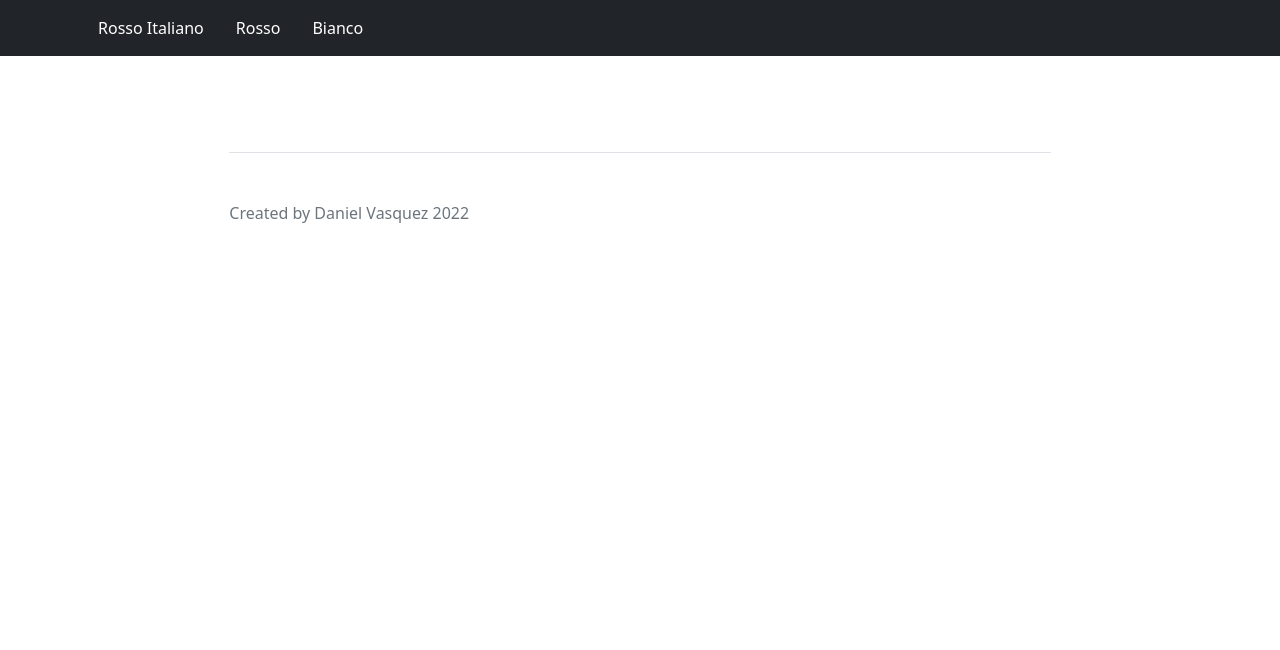
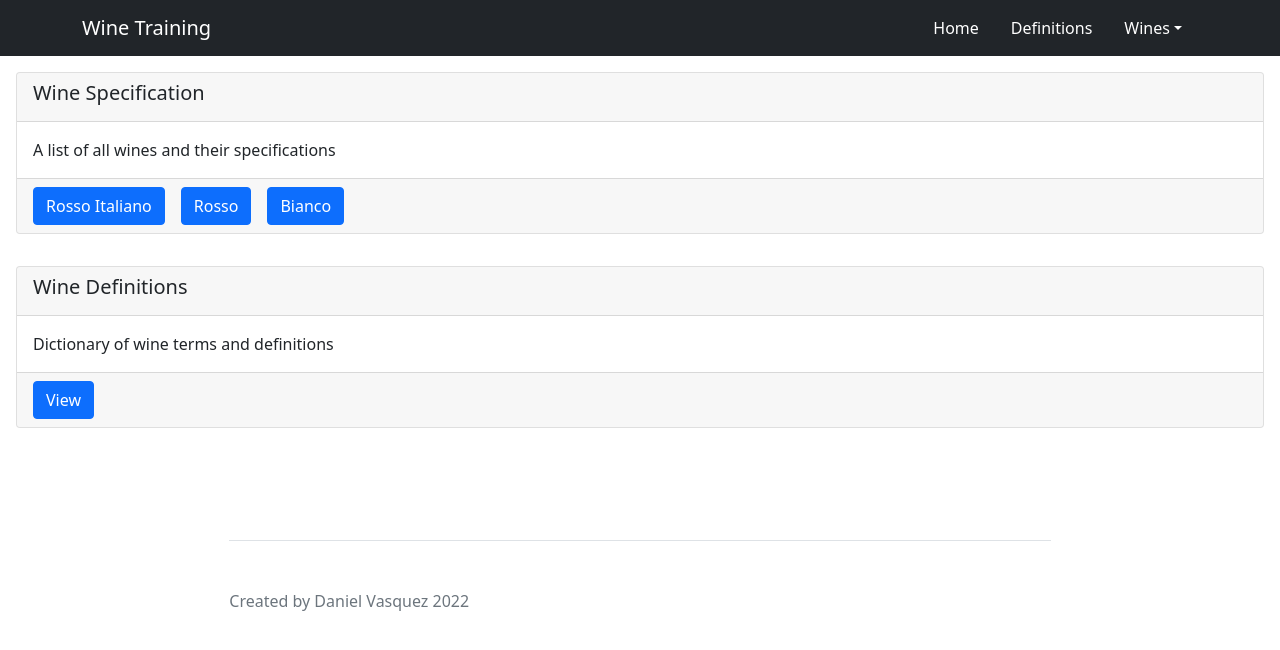
Before and after one commit to stellaburlingame/wine-guide, a React (Create React App) app: page / in a window 1280 px wide. Shown: the top 650 px of the page. Built offline with nearby package versions, Linux system fonts and the light colour scheme.

Commit message:
Added a home page

```diff
--- a/src/App.js
+++ b/src/App.js
@@ -8,6 +8,7 @@ import './App.css';
 import Nav from "./components/Nav";
 import Footer from "./components/Footer";
 import Wine from "./pages/wine";
+import Home from "./pages/home";
 
 function App() {
   return (
@@ -15,6 +16,7 @@ function App() {
       <Nav />
       <div className="App col-lg-12 mx-auto">
         <Routes>
+          <Route path="/" element={<Home />} />
           <Route path="italiano" element={<Wine type='italiano' />} />
           <Route path="rosso" element={<Wine type='rosso' />} />
           <Route path="bianco" element={<Wine type='bianco' />} />
--- a/src/components/Nav/index.js
+++ b/src/components/Nav/index.js
@@ -1,5 +1,8 @@
 import React from "react";
 import { Link } from "react-router-dom";
+import Dropdown from 'react-bootstrap/Dropdown';
+import NavItem from 'react-bootstrap/NavItem';
+import NavLink from 'react-bootstrap/NavLink';
 
 require('./index.css')
 
@@ -8,14 +11,22 @@ function Index(props) {
         <main>
         <nav className="navbar navbar-dark navbar-expand-lg bg-dark ">
             <div className="container">
+                <Link variant="outline-*" className="navbar-brand logo" to="/">Wine Training</Link>
                 <div id="navbarNav">
-                <ul id="links" className="nav  ml-auto">
-                    {/* <Link variant="outline-*" className="navbar-brand logo" to="/">Training</Link> */}
-                    <Link variant="outline-*" className="nav-link" to="italiano">Rosso Italiano</Link>
-                    <Link variant="outline-*" className="nav-link" to="rosso">Rosso</Link>
-                    <Link variant="outline-*" className="nav-link" to="bianco">Bianco</Link>
-                    {/* <Link variant="outline-*" className="nav-link" to="sparkling">Sparking</Link>
-                    <Link variant="outline-*" className="nav-link" to="rose">Rose</Link> */}
+                <ul id="links" className="nav ml-auto">
+                    <Link variant="outline-*" className="nav-link" to="/">Home</Link>
+                    <Link variant="outline-*" className="nav-link" to="definitions">Definitions</Link>
+
+                    <Dropdown as={NavItem}>
+                      <Dropdown.Toggle as={NavLink} className="nav-link text-white">Wines</Dropdown.Toggle>
+                      <Dropdown.Menu>
+                        <Dropdown.Item as={Link} to="italiano">Rosso Italiano</Dropdown.Item>
+                        <Dropdown.Item as={Link} to="rosso">Rosso</Dropdown.Item>
+                        <Dropdown.Item as={Link} to="bianco">Bianco</Dropdown.Item>
+                        <Dropdown.Item as={Link} to="sparkling">Sparkling</Dropdown.Item>
+                        <Dropdown.Item as={Link} to="rose">Rose</Dropdown.Item>
+                      </Dropdown.Menu>
+                    </Dropdown>
                 </ul>
                 </div>
             </div>
--- a/src/pages/home/index.js
+++ b/src/pages/home/index.js
@@ -8,64 +8,38 @@ import { Link } from "react-router-dom";
 function Index(props) {
     return (
         <>
+
         <CardGroup>
                 <Card className="m-3">
                     <Card.Header>
-                    <Card.Title>Food Menu Items</Card.Title>
+                        <Card.Title>Wine Specification</Card.Title>
                     </Card.Header>
                     <Card.Body>
                         <Card.Text>
-                    Find the list of ingredients of each menu item
+                        A list of all wines and their specifications
                         </Card.Text>
                     </Card.Body>
                     <Card.Footer>
-                    <Card.Text>
-                    **In Progress**
-                    </Card.Text>
-                    <Link variant="outline-*" className="navbar-brand logo" to="/food"><Button variant="primary">View</Button></Link>
-
+                        <Link variant="outline-*" className="navbar-brand logo" to="italiano"><Button variant="primary">Rosso Italiano</Button></Link>
+                        <Link variant="outline-*" className="navbar-brand logo" to="rosso"><Button variant="primary">Rosso</Button></Link>
+                        <Link variant="outline-*" className="navbar-brand logo" to="bianco"><Button variant="primary">Bianco</Button></Link>
                     </Card.Footer>
                 </Card>
-            {/* <Card className="m-3">
+            </CardGroup>
+
+        <CardGroup>
+            <Card className="m-3">
                 <Card.Header>
-                    <Card.Title>Cocktail Menu Items</Card.Title>
+                    <Card.Title>Wine Definitions</Card.Title>
                 </Card.Header>
                 <Card.Body>
                     <Card.Text>
-                    Find the list of ingredients and serving sizes for our cocktail items
+                        Dictionary of wine terms and definitions
                     </Card.Text>
                 </Card.Body>
                 <Card.Footer>
-                    <Link variant="outline-*" className="navbar-brand logo" to="/cocktail"><Button variant="primary">View</Button></Link>
-                </Card.Footer>
-            </Card> */}
-        </CardGroup>
+                    <Link variant="outline-*" className="navbar-brand logo" to="definitions"><Button variant="primary">View</Button></Link>
 
-        <CardGroup>
-                <Card  className="m-3">
-                    <Card.Header>
-                        <Card.Title>Fish Specifications</Card.Title>
-                    </Card.Header>
-                    <Card.Body>
-                        <Card.Text>
-                        A list of all species we have offered recently.
-                        </Card.Text>
-                    </Card.Body>
-                    <Card.Footer>
-                        <Link variant="outline-*" className="navbar-brand logo" to="/specs"><Button variant="primary">View</Button></Link>
-                    </Card.Footer>
-                </Card>
-                <Card  className="m-3">
-                    <Card.Header>
-                        <Card.Title>Wine Menu Items</Card.Title>
-                    </Card.Header>
-                    <Card.Body>
-                        <Card.Text>
-                        Figure out details of our wine listings
-                        </Card.Text>
-                    </Card.Body>
-                    <Card.Footer>
-                        <Link variant="outline-*" className="navbar-brand logo" to="/wine"><Button variant="primary">View</Button></Link>
                 </Card.Footer>
             </Card>
         </CardGroup>
```
Lines whose indentation alone changed are shown as unchanged.
